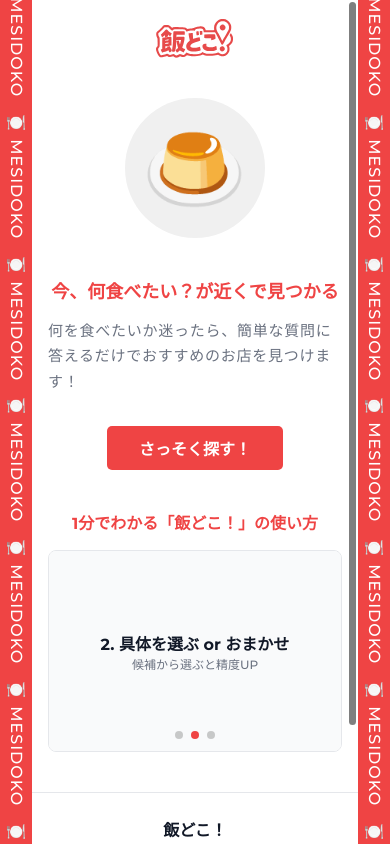
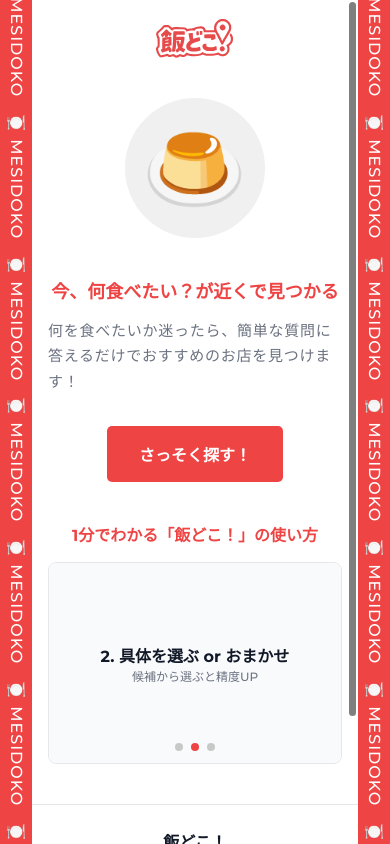
Before and after one commit to WebMaterial/what-to-eat, a React (Vite) app: page / in a window 390 px wide. Built offline with nearby package versions, Linux system fonts and the light colour scheme.

Commit message:
style: responsive css

```diff
--- a/src/style.css
+++ b/src/style.css
@@ -572,12 +572,12 @@
   }
 
   .front-txt__button, .search__button {
-    min-width: 140px;
+    min-width: 120px;
     font-size: 16px;
     font-weight: 700;
     display: block;
     margin: 32px auto;
-    padding: 10px 32px;
+    padding: 16px 32px;
   }
 
   .swiper-content {
```
